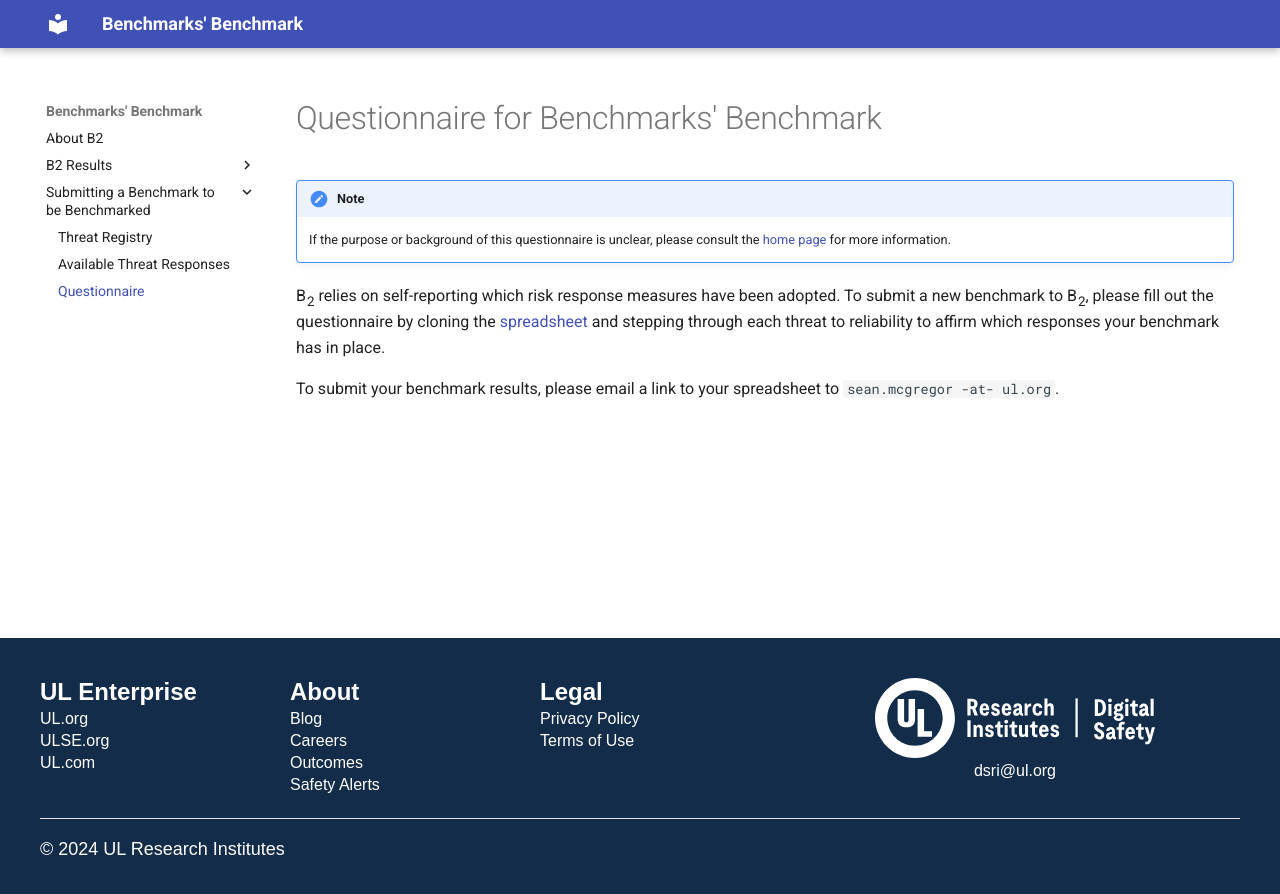
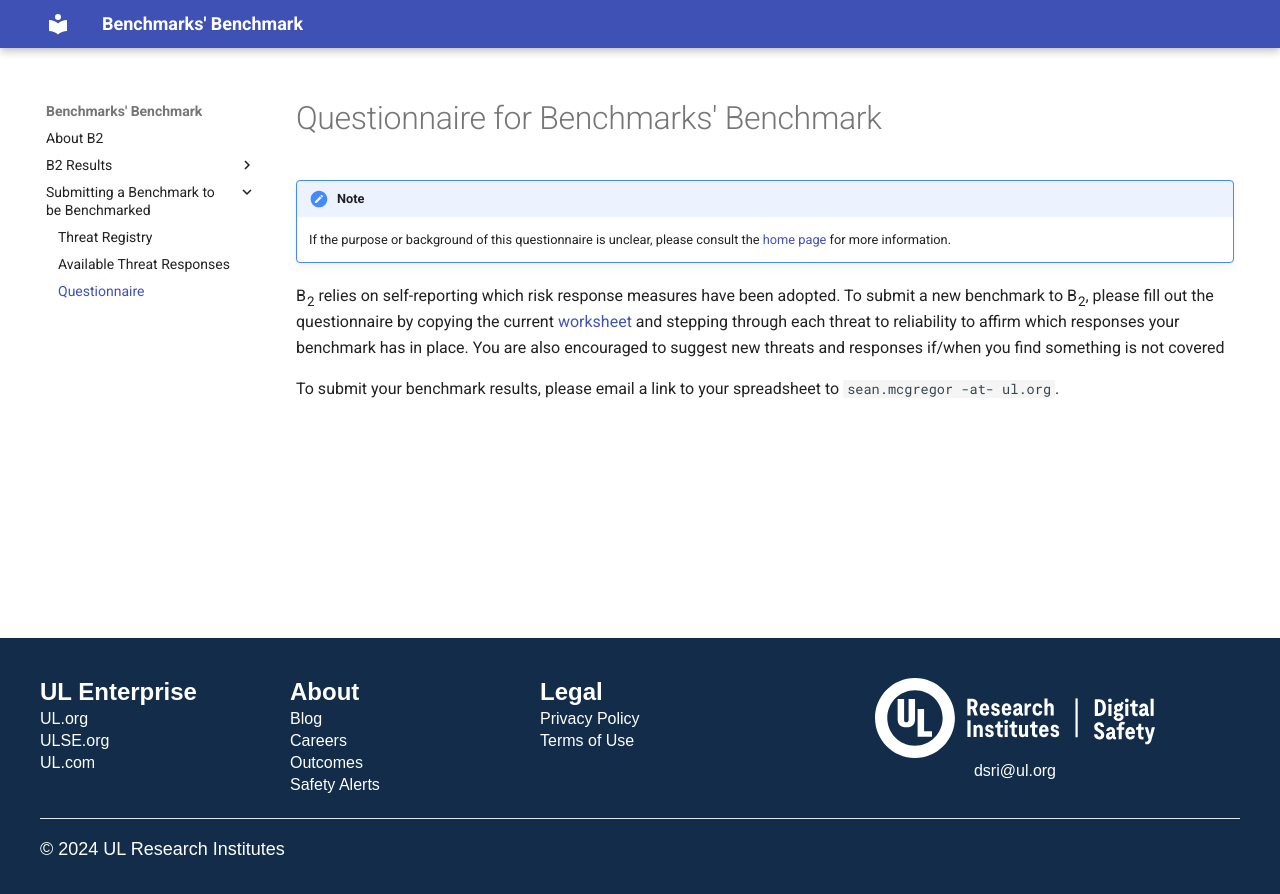
Before and after one commit to ul-dsri/benchmarks-benchmark, an MkDocs documentation site: the page built from docs/questionnaire.md, in a window 1280 px wide. Shown: the top 894 px of the page. Built offline with MkDocs 1.6.1 and Material for MkDocs 9.7.7, drawn with Linux system fonts in a browser that asks for light colours.

Commit message:
Update questionnaire.md

```diff
--- a/docs/questionnaire.md
+++ b/docs/questionnaire.md
@@ -5,6 +5,6 @@
     If the purpose or background of this questionnaire is unclear, please consult the [home page](index.md) for more information.
 
 
-B~2~ relies on self-reporting which risk response measures have been adopted. To submit a new benchmark to B~2~, please fill out the questionnaire by cloning the [spreadsheet](https://docs.google.com/spreadsheets/d/1PJDftyR3wefliOGJGrgBy1biSyEKPUB-f-uSRobME7Q/edit?gid=959339316#gid=959339316) and stepping through each threat to reliability to affirm which responses your benchmark has in place.
+B~2~ relies on self-reporting which risk response measures have been adopted. To submit a new benchmark to B~2~, please fill out the questionnaire by copying the current [worksheet](https://dl.dsri.org/papers/party-papers/questionnaire.html) and stepping through each threat to reliability to affirm which responses your benchmark has in place. You are also encouraged to suggest new threats and responses if/when you find something is not covered
 
 To submit your benchmark results, please email a link to your spreadsheet to `sean.mcgregor -at- ul.org`.
```
